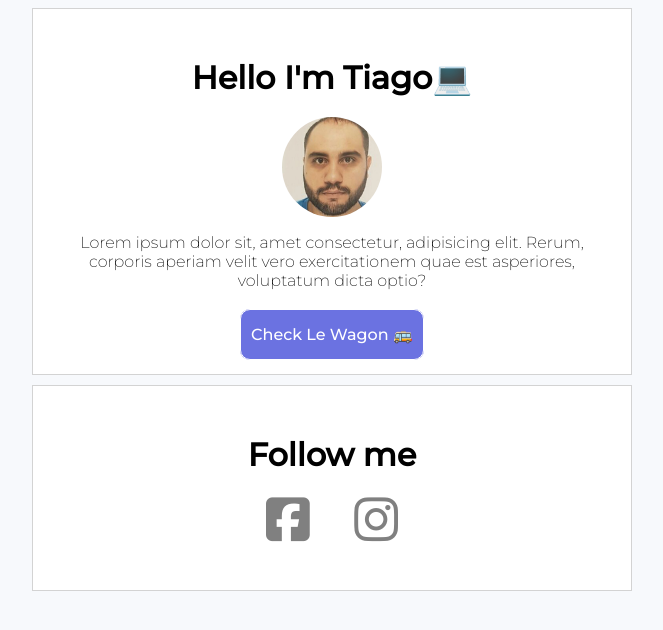
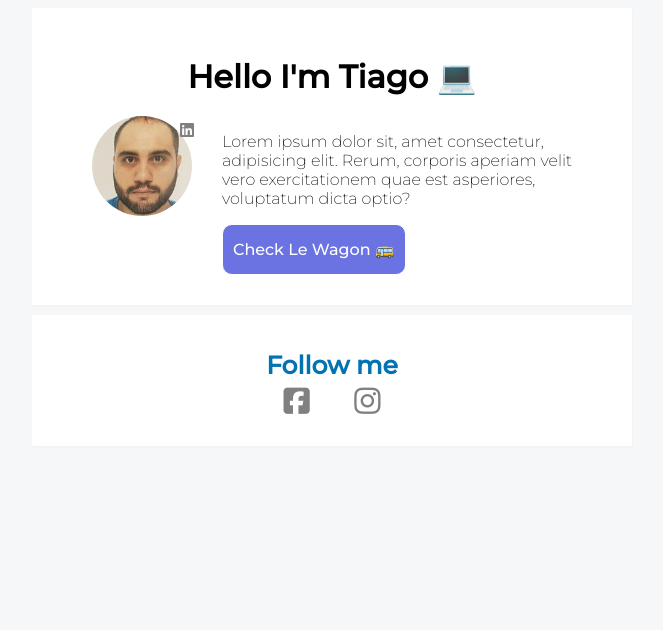
Before and after one commit to tiagoenes/profile, a plain HTML site: page index.html in a window 1280 px wide. Shown: the whole page, without its empty margins (308-971 px from the left). Drawn offline with Linux system fonts and the light colour scheme.

Commit message:
beautify the profile

```diff
--- a/index.html
+++ b/index.html
@@ -9,17 +9,24 @@
   <body>
     <div class="container">
       <div class="card text-center card-white">
-        <h1>Hello I'm Tiago💻</h1>
-        <img src="tiago1.png" width="100px"  class="img-circle" alt="">
-        <p>Lorem ipsum dolor sit, amet consectetur, adipisicing elit. Rerum, corporis aperiam velit vero exercitationem quae est asperiores, voluptatum dicta optio?</p>
+        <h1>Hello I'm Tiago 💻</h1>
+        <div class="content">
+          <div class="left">
+            <img src="tiago1.png" width="100px"  class="img-circle" alt="">
+            <a href="https://www.linkedin.com/in/tiago-enes-26145045/" class="icon_lki linkedin_icon"><i class="fab fa-linkedin"></i></a>
+          </div>
+          <div class="right">
+            <p>Lorem ipsum dolor sit, amet consectetur, adipisicing elit. Rerum, corporis aperiam velit vero exercitationem quae est asperiores, voluptatum dicta optio?</p>
+            <a href="https://www.lewagon.com/" class="btn">Check Le Wagon 🚌</a>
+          </div>
+        </div>
         <br>
-        <a href="https://www.lewagon.com/" class="btn">Check Le Wagon 🚌</a>
       </div>
       <div class="card text-center card-white">
         <ul class="list-inline">
           <h1>Follow me</h1>
-          <li><a href="" class="icon"><i class="fab fa-facebook-square" ></i></a></li>
-          <li><a href="" class="icon"><i class="fab fa-instagram"></i></a></li>
+          <li><a href="" class="icon icon_normal"><i class="normal fab fa-facebook-square" ></i></a></li>
+          <li><a href="" class="icon icon_normal"><i class="normal fab fa-instagram"></i></a></li>
         </ul>
       </div>
     </div>
--- a/style.css
+++ b/style.css
@@ -2,7 +2,7 @@
 
 body{
   font-family: 'Montserrat', sans-serif;
-  background-color: #F7F9FC;
+  background-color: #f6f7f9;
 }
 
 h1 {
@@ -23,11 +23,27 @@ ul{
   border: 1px solid;
   border-radius: 10px;
   transition: background 200ms ease;
+  display: inline-block;
 }
 .btn:hover  {
   color:white;
   background-color: black;
   text-decoration: none;
+}
+.icon_lki{
+  color: grey;
+}
+.icon_lki:hover{
+  color: #0372B1;
+}
+
+.container {
+  width: 600px;
+  margin: 0 auto;
+}
+
+.content{
+  display: inline-flex;
 }
 .icon{
   color:grey;
@@ -35,13 +51,30 @@ ul{
 .icon:hover{
   color:black;
 }
-.container {
-  width: 600px;
-  margin: 0 auto;
+
+.icon_normal i{
+  font-size: 30px;
 }
-.icon i{
-  font-size: 50px;
+.icon_small i{
+  font-size: 20px;
 }
+.linkedin_icon{
+  display: inline-block;
+  margin-top: 6px;
+      position: absolute;
+    right: -2px;
+
+}
+
+.left {
+  margin: 0px 30px;
+  position: relative;
+}
+.right{
+  text-align:left;
+}
+
+
 
 
 @media (max-width: 960px) {
@@ -75,7 +108,7 @@ ul{
 .card-white {
   background: white;
   padding: 30px;
-  border: 1px solid lightgrey;
+  box-shadow: 1px 2px #f3f3f3;
 }
 
 .list-inline > li {
@@ -86,4 +119,11 @@ ul{
 .list-inline {
   list-style: none;
   padding-left: 0px;
+  margin:0;
 }
+
+.list-inline h1{
+  color: #0372B1;
+  margin:3px;
+  font-size: 25px;
+}
```
